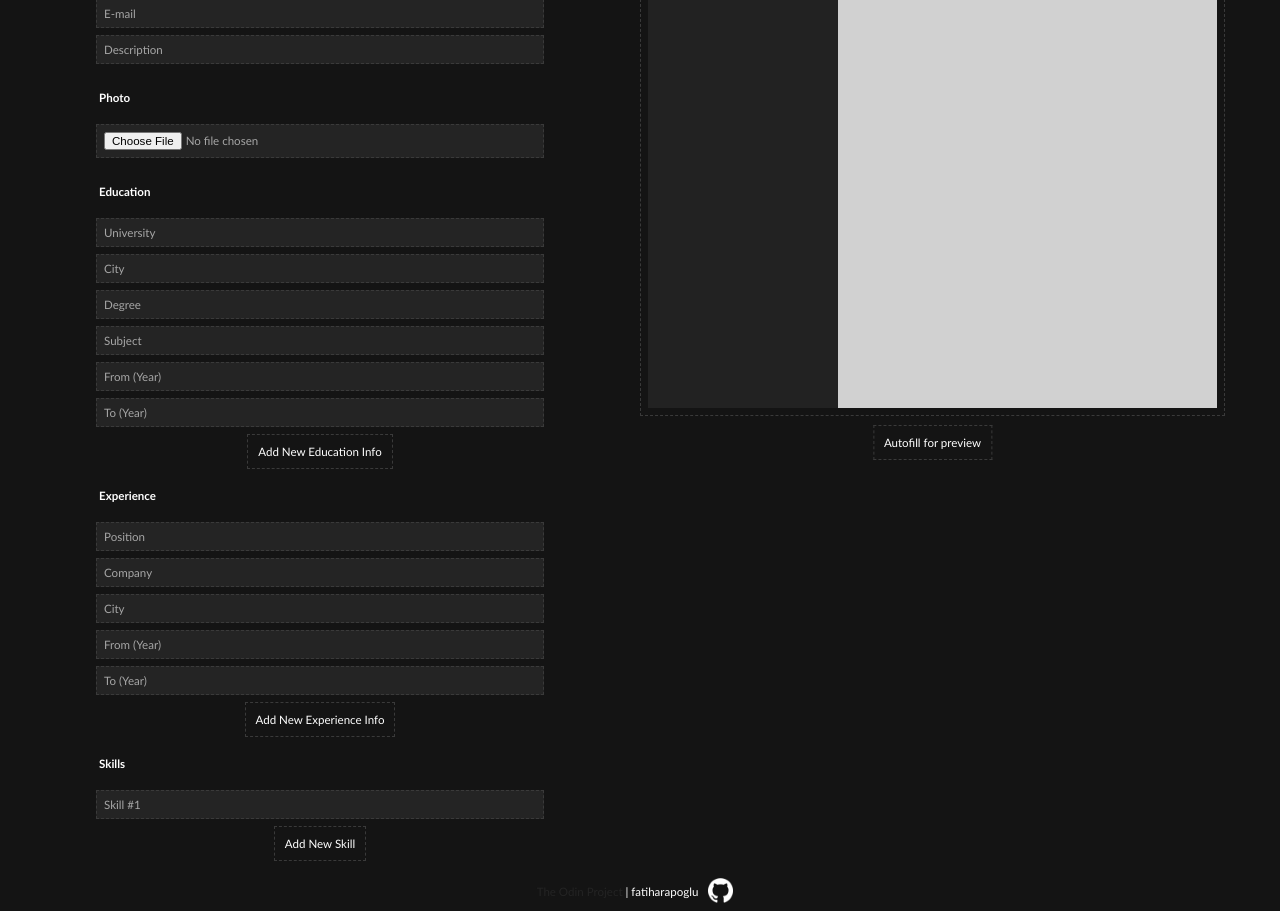
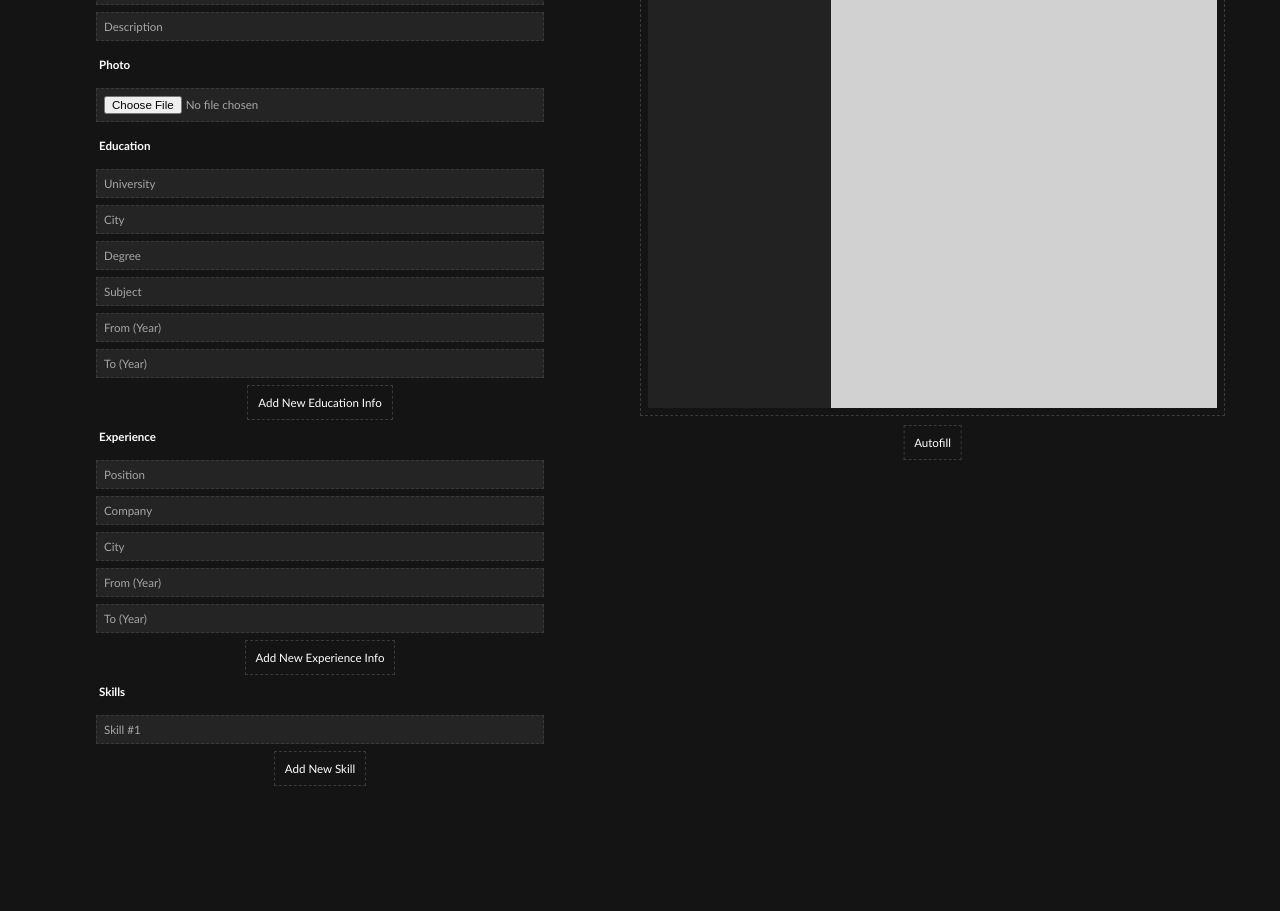
Before and after one commit to fatiharapoglu/cv-generator, a React (Create React App) app: page / in a window 1280 px wide. Shown: the part 460-1371 px from the top of the page. After the commit the page ends 1246 px from the top, so only its background shows below. Built offline with nearby package versions, Linux system fonts and the light colour scheme.

Commit message:
overall improvements in styling

```diff
--- a/public/index.html
+++ b/public/index.html
@@ -1,31 +1,12 @@
 <!DOCTYPE html>
 <html lang="en">
     <head>
-        <meta charset="utf-8" />
+        <meta charset="UTF-8" />
         <meta name="viewport" content="width=device-width, initial-scale=1" />
         <title>Fettan | The Curriculum Vitae App</title>
     </head>
     <body>
         <noscript>You need to enable JavaScript to run this app.</noscript>
         <div id="root"></div>
-        <footer class="footer">
-            <div class="about">
-                <span>
-                    <a
-                        href="https://www.theodinproject.com/lessons/node-path-javascript-cv-application"
-                        id="odin"
-                        >The Odin Project</a
-                    >
-                    | fatiharapoglu
-                </span>
-                <a href="https://github.com/fatiharapoglu">
-                    <img
-                        class="github-icon"
-                        src="assets/GitHub-Mark-Light-120px-plus.png"
-                        alt="github-logo"
-                    />
-                </a>
-            </div>
-        </footer>
     </body>
 </html>
--- a/src/components/c-preview.js
+++ b/src/components/c-preview.js
@@ -81,14 +81,22 @@ const Preview = (props) => {
                     </div>
                 </div>
                 <div className="right-preview">
-                    <div className="preview-header"></div>
+                    <div className="preview-header">
+                        {props.general.name !== "" && props.general.lastName !== "" && (
+                            <li>
+                                {props.general.name} {props.general.lastName}
+                            </li>
+                        )}
+                        {props.general.title !== "" && <li>{props.general.title}</li>}
+                        {props.general.desc !== "" && <li>{props.general.desc}</li>}
+                    </div>
                     <div className="preview-main">
                         <div className="preview-experience"></div>
                         <div className="preview-education"></div>
                     </div>
                 </div>
                 <button className="btn" onClick={props.autofill}>
-                    Autofill for preview
+                    Autofill
                 </button>
             </div>
         </div>
--- a/src/components/m-main.js
+++ b/src/components/m-main.js
@@ -115,7 +115,7 @@ const Main = () => {
             adress: "Sakarya / Türkiye",
             phone: "+90 539 000 54 54",
             email: "fettan@cat.com",
-            desc: "I have long hairs and gave birth to 3 child.",
+            desc: "I have long hair and gave birth to 3 child.",
             born: "2017",
             place: "Sakarya / Türkiye",
             sex: "Female",
--- a/src/styles/style.css
+++ b/src/styles/style.css
@@ -17,7 +17,6 @@
     margin: 0;
     padding: 0;
     box-sizing: border-box;
-    color: var(--primary);
     font-family: var(--font-1);
     font-size: 0.85rem;
 }
@@ -35,6 +34,7 @@ a {
 body {
     min-height: 100vh;
     background-color: var(--background-primary);
+    color: var(--primary);
 }
 
 .btn {
@@ -43,11 +43,12 @@ body {
     padding: 10px;
     cursor: pointer;
     transition: all 0.1s ease-in-out;
+    color: inherit;
 }
 
 .btn:hover {
     scale: 1.025;
-    color: var(--secondary);
+    color: var(--third);
 }
 
 .container {
@@ -57,7 +58,6 @@ body {
 
 .form {
     width: 50%;
-    padding: 10px;
     display: flex;
     flex-direction: column;
     justify-content: center;
@@ -92,6 +92,7 @@ body {
     flex: 2;
     height: 100%;
     background-color: var(--preview-color-2);
+    padding: 10px;
 }
 
 .preview-photo {
@@ -130,6 +131,10 @@ ol li {
     transform: translateX(-50%);
 }
 
+.preview-header {
+    color: var(--preview-color-3);
+}
+
 .form input {
     background-color: var(--secondary);
     color: var(--third);
@@ -152,8 +157,7 @@ ol li {
 }
 
 .form h1 {
-    padding: 10px 0;
-    margin: 10px;
+    padding: 10px;
 }
 
 .footer {
```
Also changed, not shown: src/components/m-footer.js (added, +28 -0 lines).
